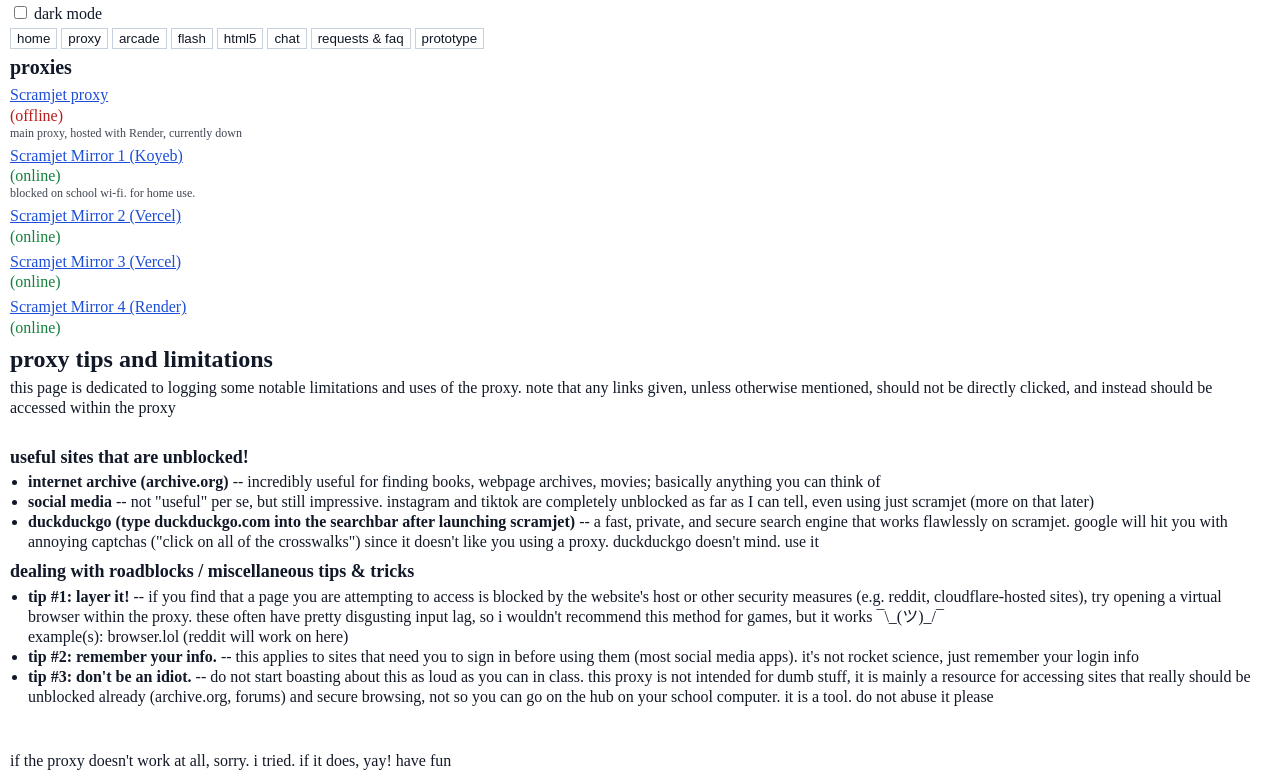
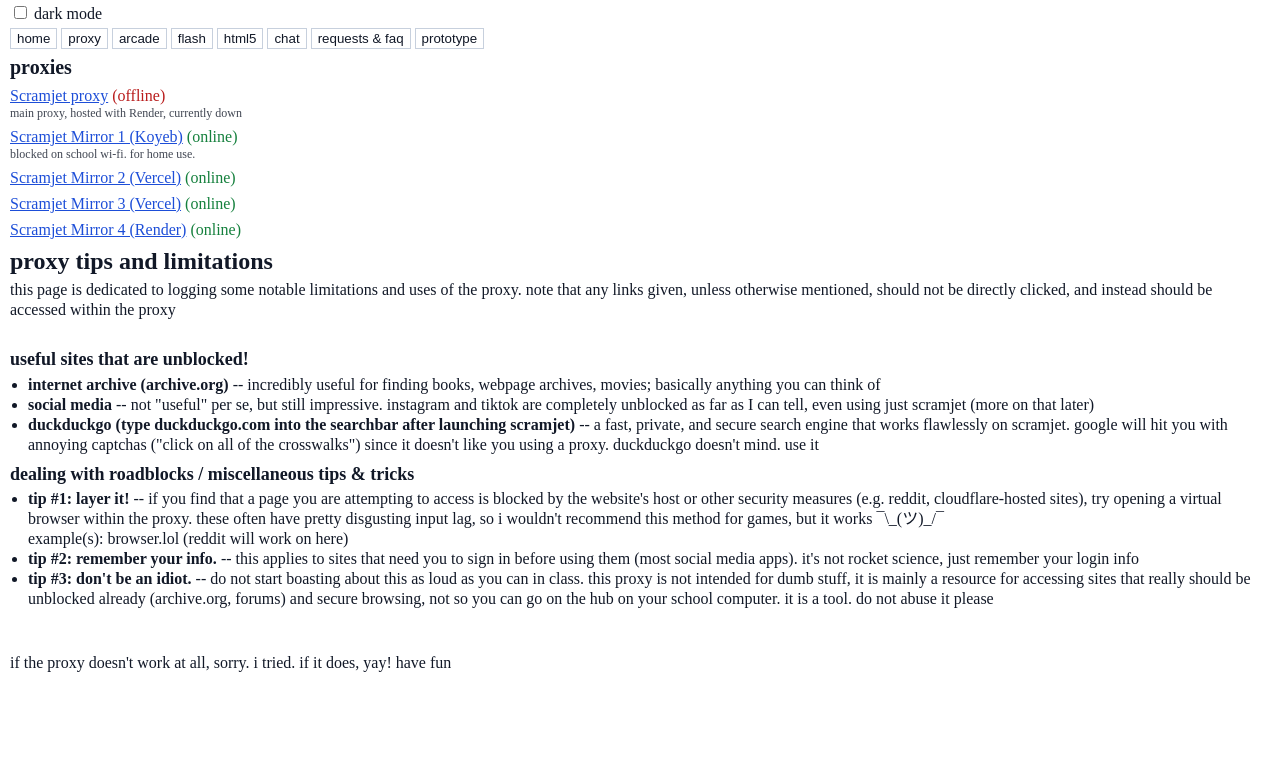
Before and after one commit to m3tr0m0l4/m3tr0m0l4.github.io, a plain HTML site: page index.html in a window 1280 px wide. Both pictures are taken after a click on the button "proxy". Shown: the part 68-849 px from the top of the page. After the commit the page ends 800 px from the top, so only its background shows below. Drawn offline with Linux system fonts and the light colour scheme; no server answers.

Commit message:
Keep proxy status inline and refresh manual statuses

```diff
--- a/index.html
+++ b/index.html
@@ -152,7 +152,7 @@
       line-height: 1.1;
     }
 
-    .proxy-link-item > a { display: inline; }
+    #proxyLinks .proxy-link-item > a { display: inline; }
 
     .chat-tab-buttons {
       margin: 6px 0;
@@ -448,7 +448,7 @@
       newsList.textContent = '(nothing yet)';
     });
 
-  var availableProxies = fetch('/content/proxies.json')
+  var availableProxies = fetch('/content/proxies.json', { cache: 'no-store' })
     .then(function (r) { if (!r.ok) throw new Error('proxies unavailable'); return r.json(); });
 
   function proxyResponds(url) {
```
